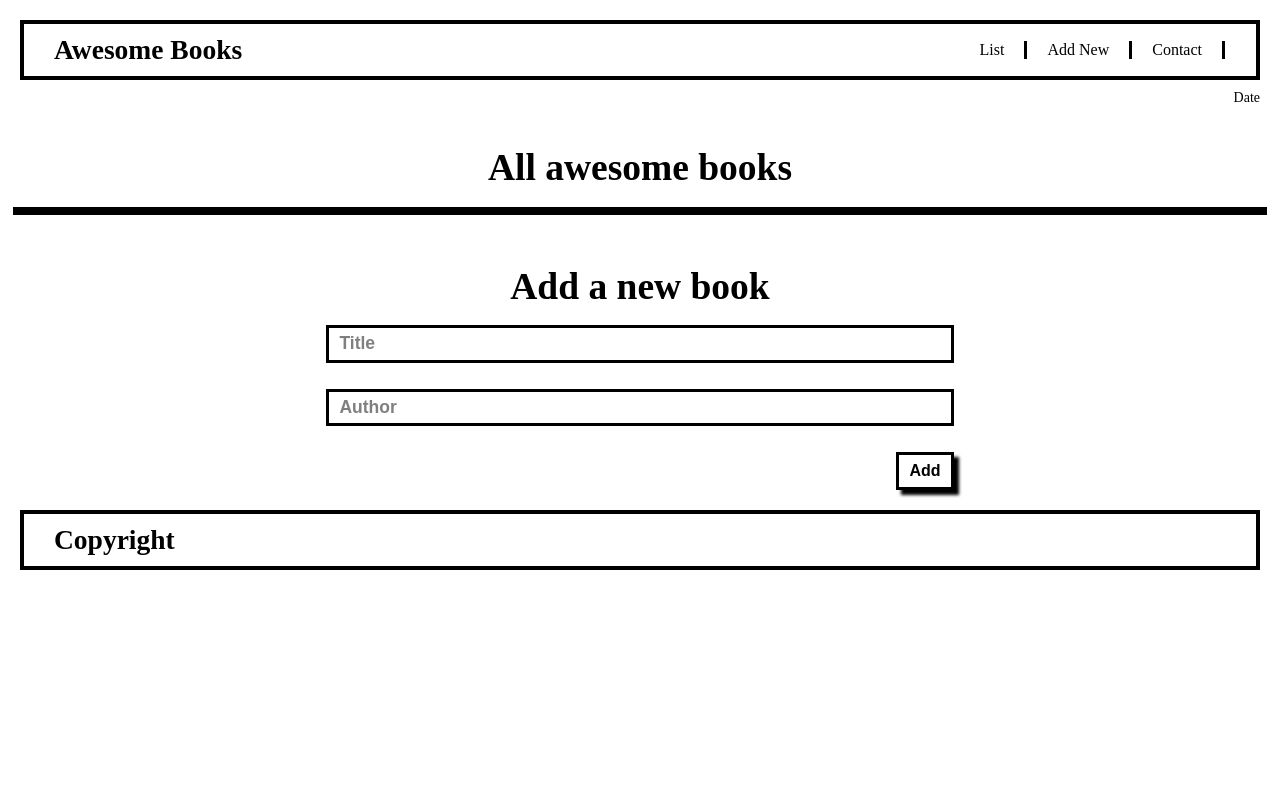
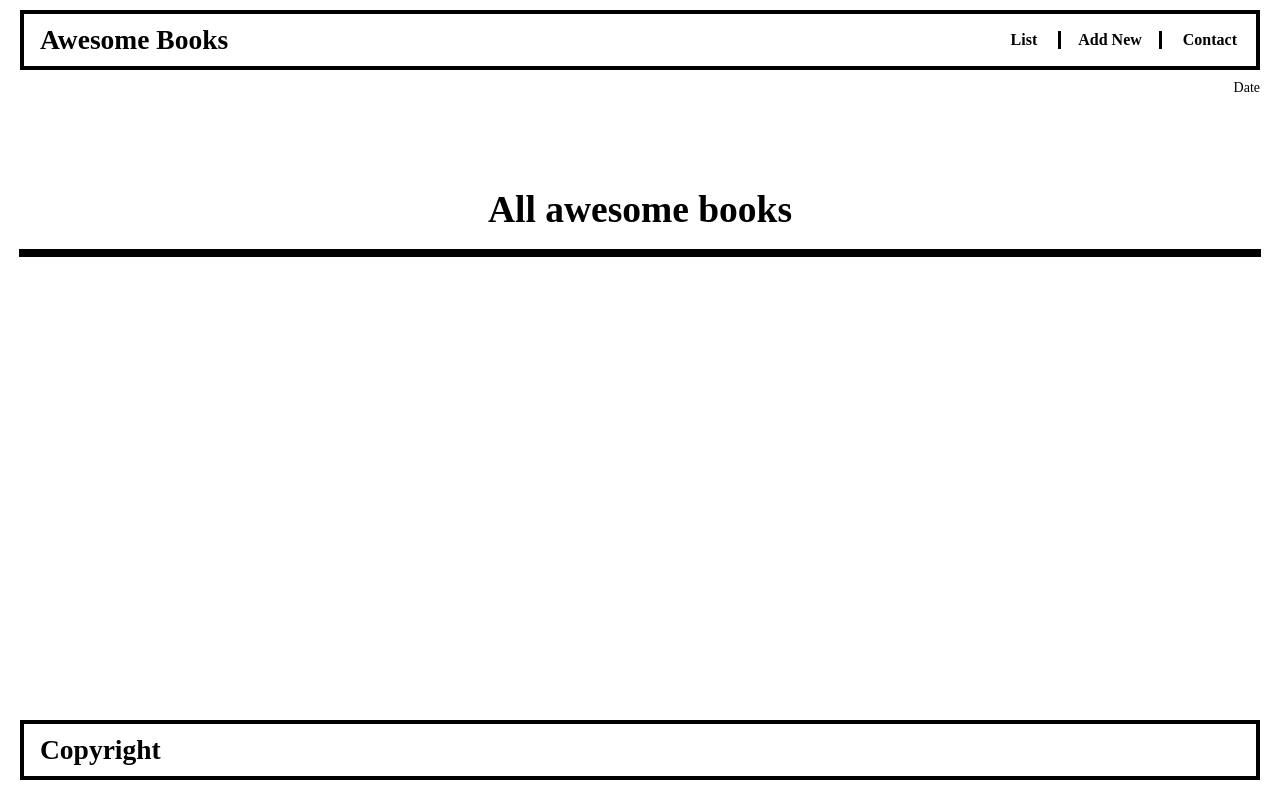
Before and after one commit to skyv26/awesome-book, a website: page index.html in a window 1280 px wide. Drawn offline with Linux system fonts and the light colour scheme.

Commit message:
update stylesheet of project

```diff
--- a/style.css
+++ b/style.css
@@ -12,13 +12,17 @@ html {
 }
 
 body {
-  height: 100%;
+  height: 100vh;
+  display: flex;
+  flex-direction: column;
+  justify-content: space-between;
 }
+
 /* navigation */
 .header, .footer {
   display: flex;
   flex-direction: column;
-  padding: 2rem;
+  padding: 1rem 2rem;
   gap:1rem;
 }
 
@@ -27,36 +31,42 @@ body {
   justify-content: space-between;
   align-items: center;
   border:4px solid black ;
-  padding:0 .5rem 0 2rem;
-
+  padding: 0 1.6rem;
 }
 
 .footer{
   margin:2rem;
-align-items: flex-start;
+  align-items: flex-start;
 }
-a{
+
+a {
   text-decoration: none;
   color: inherit;
 }
+
 .logo, .footer-text {
   font-size: 2.75rem;
   margin: 1rem 0;
-  padding-left: 1rem;
 }
 
 .menu-ul{
   list-style: none;
   display: flex;
   justify-content: space-between;
-  padding:1rem 2.6rem;
+  gap: 1.75rem;
 }
 
 .list{
   font-size: 1.6rem;
-  font-weight:500;
-  border-right: 3px solid black;
-  padding:0 2rem;
+  font-weight:700;
+  border-left: 3px solid transparent;
+  border-right: 3px solid transparent;
+}
+
+.menu-ul .list:nth-child(2) {
+  border-right-color: black;
+  border-left-color: black;
+  padding:0 1.75rem;
 }
 
 .clock{
@@ -84,6 +94,11 @@ a{
   font-size: 3.75rem;
 }
 
+.books-view_section {
+  padding: 0 0.6rem;
+  height: 45rem;
+}
+
 .uList {
   width: 100%;
   display: flex;
@@ -91,7 +106,7 @@ a{
   list-style: none;
   align-items: flex-start;
   border: 4px solid black;
-  max-height: 28rem;
+  max-height: 100%;
   overflow-y: scroll;
   scroll-behavior: smooth;
 }
@@ -110,6 +125,10 @@ a{
 
 .uList .list:nth-child(odd) {
   background-color: rgba(128, 128, 128, 0.6);
+}
+
+.books-add_section {
+  display: none;
 }
 
 .inputs {
```
